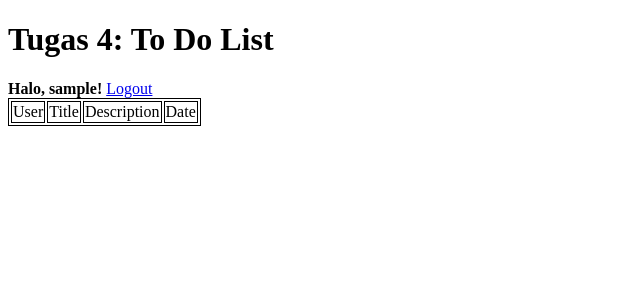
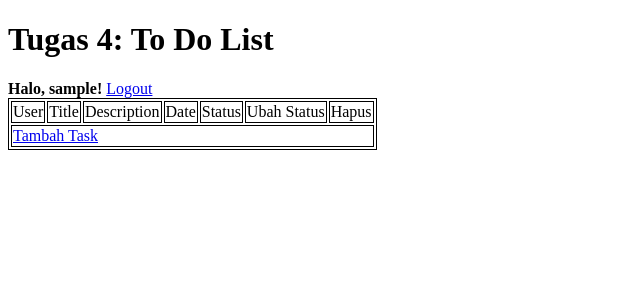
Before and after one commit to kausarme/tugas2, a Django app: page /todolist/ in a window 1280 px wide. Shown: the top 300 px of the page, without its empty margins (0-640 px from the left). Run offline with Django 4.2, Linux system fonts and the light colour scheme; the visitor is signed in with stand-in values (Sample User, id 1); data that the repository does not hold is empty.

Commit message:
added create_task, change date format, added bonus(change status button), added delete_task button

```diff
--- a/todolist/templates/todolist.html
+++ b/todolist/templates/todolist.html
@@ -23,7 +23,9 @@
         <td class="table-header">Title</td>
         <td class="table-header">Description</td>
         <td class="table-header">Date</td>
-
+        <td class="table-header">Status</td>
+        <td class="table-header">Ubah Status</td>
+        <td class="table-header">Hapus</td>
     </tr>
 
     {% for task in tasks %}
@@ -32,11 +34,41 @@
         <td>{{ task.title }}</td>
         <td class="description-col">{{ task.description }}</td>
         <td>
-            {{ task.date | date:"N j, Y"}}<br>
-            {{ task.date | date:"H:i"}}
+            {{task.date|date:"N j, Y, H:i" }}
+        </td>
+
+        <td>
+            {% if task.is_finished %}
+            <p class="tag completed">
+                Selesai
+            </p>
+            {% else %}
+            <p class="tag not-completed">
+                Belum Selesai
+            </p>
+            {% endif %}
+
+        </td>
+        <td>
+            <a class="btn toggle-btn" href="{% url 'todolist:toggle_task' task.id %}">
+                Ubah
+            </a>
+        </td>
+        <td>
+            <a class="btn delete-btn" href="{% url 'todolist:delete_task' task.id %}">
+                Hapus Task
+            </a>
         </td>
     </tr>
+
     {% endfor %}
+    <tr>
+        <td class="add-row" colspan="7">
+            <a class="btn add-btn" href="{% url 'todolist:create_task' %}">
+                Tambah Task
+            </a>
+        </td>
+    </tr>
 </table>
 
 
--- a/todolist/urls.py
+++ b/todolist/urls.py
@@ -1,5 +1,5 @@
 from django.urls import path
-from todolist.views import show_todolist, register, login_user,logout_user
+from todolist.views import show_todolist, register, login_user, logout_user, toggle_task, create_task, delete_task
 
 app_name = "todolist"
 
@@ -8,4 +8,7 @@ urlpatterns = [
     path("register/", register, name="register"),
     path('login/', login_user, name='login'),
     path('logout/', logout_user, name='logout'),
+    path("create-task/", create_task, name="create_task"),
+    path("toggle-task/<int:id>", toggle_task, name="toggle_task"),
+    path("delete-task/<int:id>", delete_task, name="delete_task"),
 ]
--- a/todolist/views.py
+++ b/todolist/views.py
@@ -1,5 +1,7 @@
 from django.contrib.auth.decorators import login_required
 from django.shortcuts import render
+
+from todolist.forms import TaskForm
 from todolist.models import Task
 from django.shortcuts import redirect
 from django.contrib.auth.forms import UserCreationForm
@@ -50,3 +52,43 @@ def login_user(request):
 def logout_user(request):
     logout(request)
     return redirect('todolist:login')
+
+
+@login_required(login_url="/todolist/login/")
+def create_task(request):
+    form = TaskForm()
+
+    if request.method == "POST":
+        form = TaskForm(request.POST)
+        if form.is_valid():
+            new_task = form.save(commit=False)
+            new_task.user = request.user
+            new_task.save()
+            return redirect("/todolist")
+
+    context = {
+        "form": form,
+    }
+
+    return render(request, "create_task.html", context)
+
+
+@login_required(login_url="/todolist/login/")
+def delete_task(request, id):
+    task = Task.objects.get(pk=id)
+    if task:
+        task.delete()
+        return redirect("/todolist")
+    messages.error(request, "An error occurred while deleting the task.")
+    return redirect("/todolist")
+
+
+@login_required(login_url="/todolist/login/")
+def toggle_task(request, id):
+    task = Task.objects.get(pk=id)
+    if task:
+        task.is_finished = False if task.is_finished else True
+        task.save()
+        return redirect("/todolist")
+    messages.error(request, "An error occurred while editing the task.")
+    return redirect("/todolist")
```
Also changed, not shown: todolist/models.py (+5 -2 lines), todolist/templates/create_task.html (added, +43 -0 lines), todolist/templates/register.html (+5 -16 lines), todolist/README.md, todolist/forms.py (line endings or trailing spaces), todolist/migrations/0001_initial.py (added), todolist/migrations/0002_task_is_finished.py (added), todolist/migrations/0003_remove_task_is_finished.py (added), todolist/migrations/0004_task_is_finished.py (added), todolist/migrations/0005_alter_task_date.py (added).
